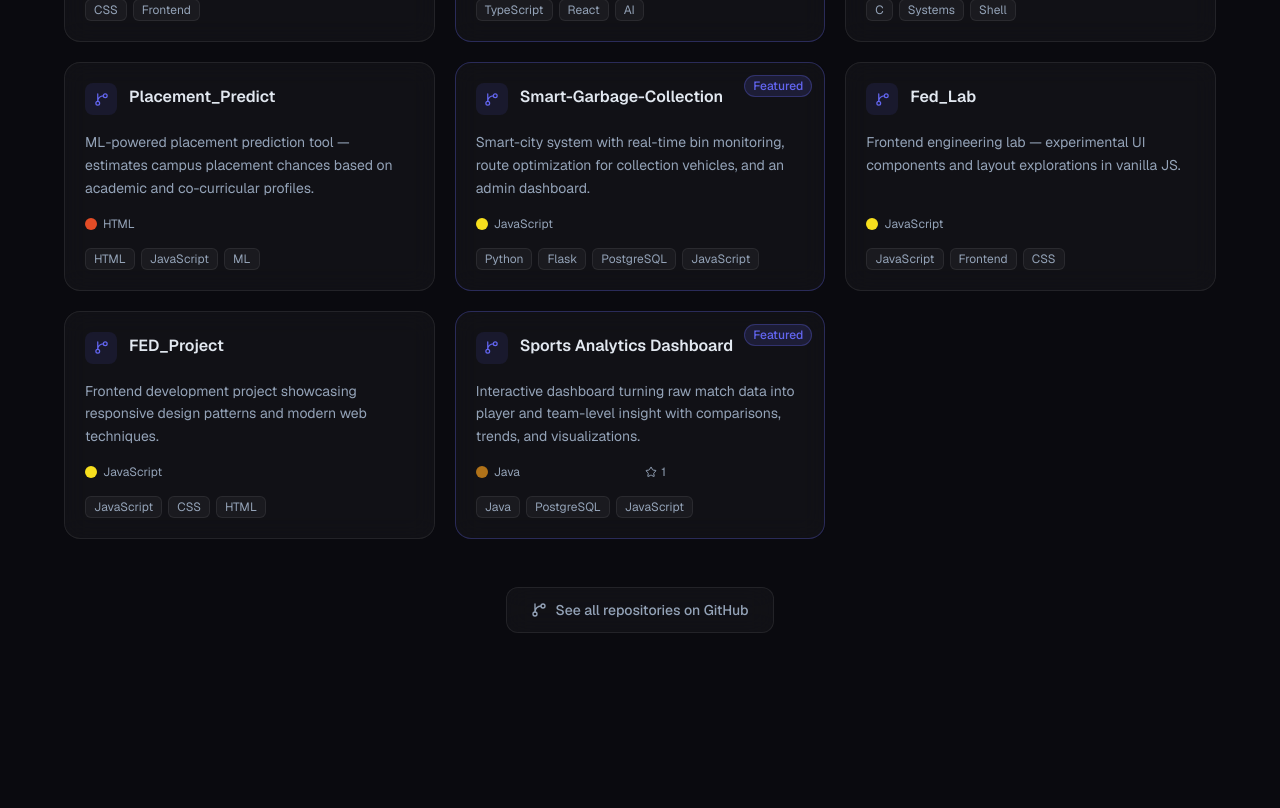
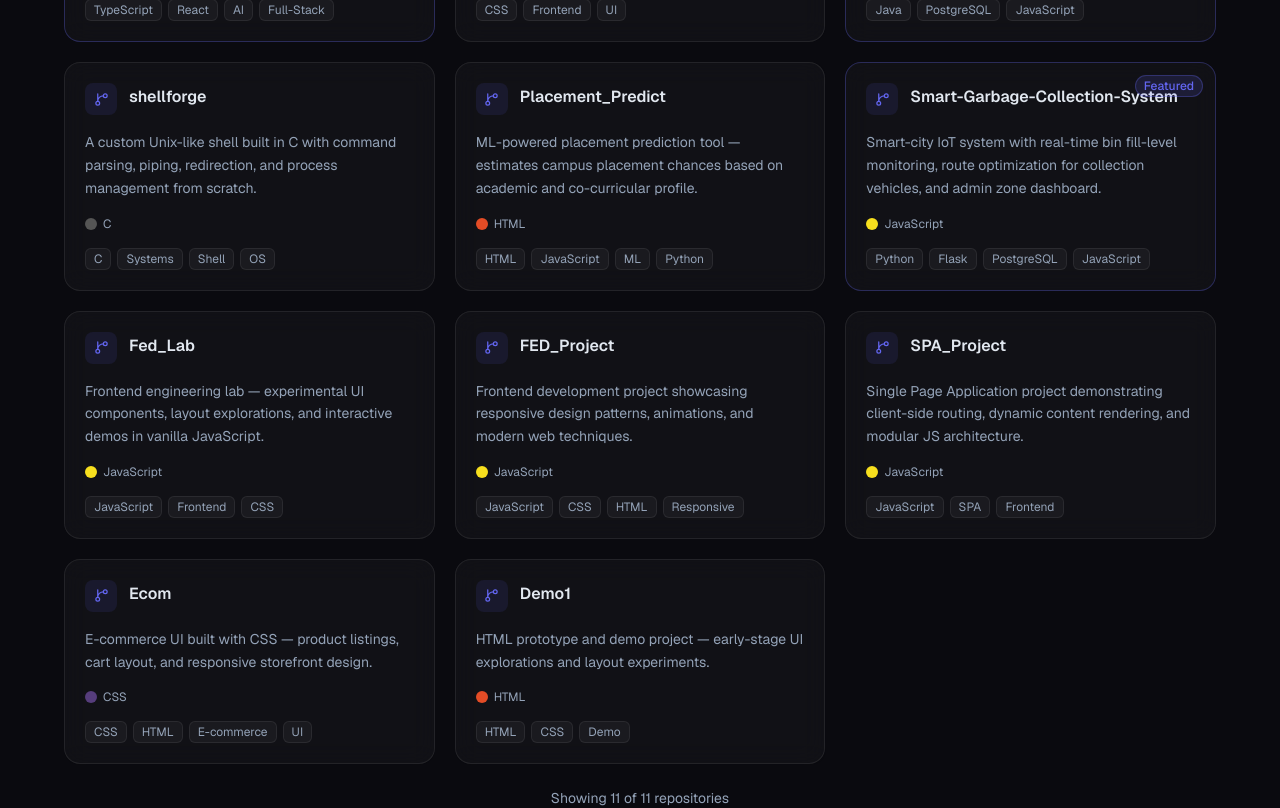
Before and after one commit to shambhavi-mahi/my_portfolio, a Next.js app: page / in a window 1280 px wide. Shown: the part 3200-4008 px from the top of the page. Built offline with nearby package versions, Linux system fonts and the light colour scheme.

Commit message:
feat: add all 11 repos to Projects section

```diff
--- a/app/components/sections/Projects.tsx
+++ b/app/components/sections/Projects.tsx
@@ -26,14 +26,105 @@ type Repo = {
 };
 
 const repos: Repo[] = [
-  { name: "RideRush", description: "A ride-booking platform with a modern CSS-driven UI and seamless booking experience.", language: "CSS", url: "https://github.com/shambhavi-mahi/RideRush", stars: 0, tags: ["CSS", "Frontend"], featured: false },
-  { name: "edupath-ai", description: "Smart Career Guidance Platform — helps students navigate career choices, college shortlisting, and roadmap building with AI assistance.", language: "TypeScript", url: "https://github.com/shambhavi-mahi/edupath-ai", stars: 1, tags: ["TypeScript", "React", "AI"], featured: true },
-  { name: "shellforge", description: "A custom Unix-like shell built in C with command parsing, piping, redirection, and process management.", language: "C", url: "https://github.com/shambhavi-mahi/shellforge", stars: 0, tags: ["C", "Systems", "Shell"], featured: false },
-  { name: "Placement_Predict", description: "ML-powered placement prediction tool — estimates campus placement chances based on academic and co-curricular profiles.", language: "HTML", url: "https://github.com/shambhavi-mahi/Placement_Predict", stars: 0, tags: ["HTML", "JavaScript", "ML"], featured: false },
-  { name: "Smart-Garbage-Collection", description: "Smart-city system with real-time bin monitoring, route optimization for collection vehicles, and an admin dashboard.", language: "JavaScript", url: "https://github.com/shambhavi-mahi/Smart-Garbage-Collection-System", stars: 0, tags: ["Python", "Flask", "PostgreSQL", "JavaScript"], featured: true },
-  { name: "Fed_Lab", description: "Frontend engineering lab — experimental UI components and layout explorations in vanilla JS.", language: "JavaScript", url: "https://github.com/shambhavi-mahi/Fed_Lab", stars: 0, tags: ["JavaScript", "Frontend", "CSS"], featured: false },
-  { name: "FED_Project", description: "Frontend development project showcasing responsive design patterns and modern web techniques.", language: "JavaScript", url: "https://github.com/shambhavi-mahi/FED_Project", stars: 0, tags: ["JavaScript", "CSS", "HTML"], featured: false },
-  { name: "Sports Analytics Dashboard", description: "Interactive dashboard turning raw match data into player and team-level insight with comparisons, trends, and visualizations.", language: "Java", url: "https://github.com/Jahnavi277/SportsAnalytics", stars: 1, tags: ["Java", "PostgreSQL", "JavaScript"], featured: true },
+  {
+    name: "edupath-ai",
+    description: "Smart Career Guidance Platform — AI-powered college shortlisting, career roadmap building, and curated internship feed for students.",
+    language: "TypeScript",
+    url: "https://github.com/shambhavi-mahi/edupath-ai",
+    stars: 1,
+    tags: ["TypeScript", "React", "AI", "Full-Stack"],
+    featured: true,
+  },
+  {
+    name: "RideRush",
+    description: "A ride-booking platform with a modern CSS-driven UI and seamless booking experience.",
+    language: "CSS",
+    url: "https://github.com/shambhavi-mahi/RideRush",
+    stars: 0,
+    tags: ["CSS", "Frontend", "UI"],
+    featured: false,
+  },
+  {
+    name: "SportsAnalytics",
+    description: "Interactive dashboard turning raw match data into player and team-level insight — comparisons, trends, and visualizations in one query-driven view.",
+    language: "Java",
+    url: "https://github.com/Jahnavi277/SportsAnalytics",
+    stars: 1,
+    tags: ["Java", "PostgreSQL", "JavaScript"],
+    featured: true,
+  },
+  {
+    name: "shellforge",
+    description: "A custom Unix-like shell built in C with command parsing, piping, redirection, and process management from scratch.",
+    language: "C",
+    url: "https://github.com/shambhavi-mahi/shellforge",
+    stars: 0,
+    tags: ["C", "Systems", "Shell", "OS"],
+    featured: false,
+  },
+  {
+    name: "Placement_Predict",
+    description: "ML-powered placement prediction tool — estimates campus placement chances based on academic and co-curricular profile.",
+    language: "HTML",
+    url: "https://github.com/shambhavi-mahi/Placement_Predict",
+    stars: 0,
+    tags: ["HTML", "JavaScript", "ML", "Python"],
+    featured: false,
+  },
+  {
+    name: "Smart-Garbage-Collection-System",
+    description: "Smart-city IoT system with real-time bin fill-level monitoring, route optimization for collection vehicles, and admin zone dashboard.",
+    language: "JavaScript",
+    url: "https://github.com/shambhavi-mahi/Smart-Garbage-Collection-System",
+    stars: 0,
+    tags: ["Python", "Flask", "PostgreSQL", "JavaScript"],
+    featured: true,
+  },
+  {
+    name: "Fed_Lab",
+    description: "Frontend engineering lab — experimental UI components, layout explorations, and interactive demos in vanilla JavaScript.",
+    language: "JavaScript",
+    url: "https://github.com/shambhavi-mahi/Fed_Lab",
+    stars: 0,
+    tags: ["JavaScript", "Frontend", "CSS"],
+    featured: false,
+  },
+  {
+    name: "FED_Project",
+    description: "Frontend development project showcasing responsive design patterns, animations, and modern web techniques.",
+    language: "JavaScript",
+    url: "https://github.com/shambhavi-mahi/FED_Project",
+    stars: 0,
+    tags: ["JavaScript", "CSS", "HTML", "Responsive"],
+    featured: false,
+  },
+  {
+    name: "SPA_Project",
+    description: "Single Page Application project demonstrating client-side routing, dynamic content rendering, and modular JS architecture.",
+    language: "JavaScript",
+    url: "https://github.com/shambhavi-mahi/SPA_Project",
+    stars: 0,
+    tags: ["JavaScript", "SPA", "Frontend"],
+    featured: false,
+  },
+  {
+    name: "Ecom",
+    description: "E-commerce UI built with CSS — product listings, cart layout, and responsive storefront design.",
+    language: "CSS",
+    url: "https://github.com/shambhavi-mahi/Ecom",
+    stars: 0,
+    tags: ["CSS", "HTML", "E-commerce", "UI"],
+    featured: false,
+  },
+  {
+    name: "Demo1",
+    description: "HTML prototype and demo project — early-stage UI explorations and layout experiments.",
+    language: "HTML",
+    url: "https://github.com/shambhavi-mahi/Demo1",
+    stars: 0,
+    tags: ["HTML", "CSS", "Demo"],
+    featured: false,
+  },
 ];
 
 const filters = ["All", "Featured", "TypeScript", "JavaScript", "Java", "Python", "C", "CSS", "HTML"];
@@ -55,7 +146,9 @@ export default function Projects() {
         {/* Header */}
         <div className="flex flex-col md:flex-row md:items-end justify-between gap-8 mb-16">
           <div>
-            <p className="text-sm font-mono mb-2" style={{ color: "var(--accent)" }}>03. projects</p>
+            <p className="text-sm font-mono mb-2" style={{ color: "var(--accent)" }}>
+              03. projects
+            </p>
             <h2 className="text-4xl md:text-5xl font-bold" style={{ color: "var(--foreground)" }}>
               Things I&apos;ve Built
             </h2>
@@ -171,8 +264,13 @@ export default function Projects() {
           ))}
         </div>
 
+        {/* Count display */}
+        <p className="text-center mt-6 text-sm" style={{ color: "var(--muted)" }}>
+          Showing {filtered.length} of {repos.length} repositories
+        </p>
+
         {/* GitHub CTA */}
-        <div className="text-center mt-12">
+        <div className="text-center mt-6">
           <a
             href="https://github.com/shambhavi-mahi"
             target="_blank"
```
